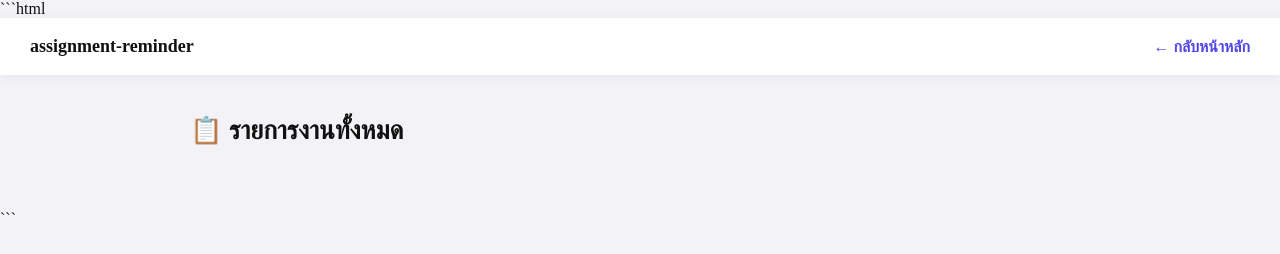
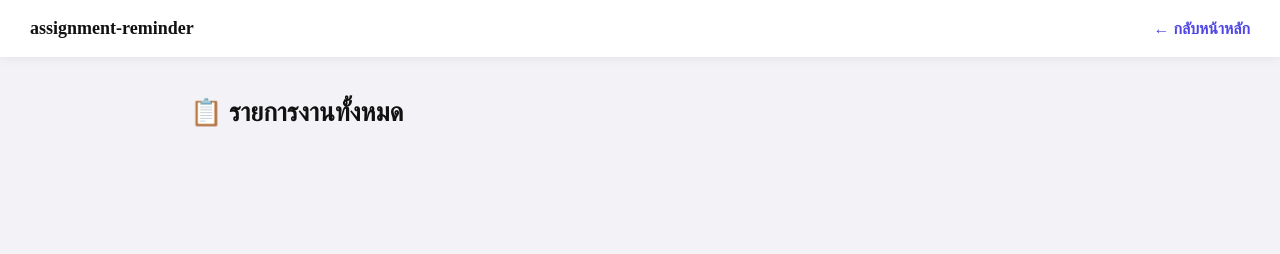
Before and after one commit to icebam141414-hue/assignment-reminder2, a website: page tasks2.html in a window 1280 px wide. Drawn offline with Linux system fonts and the light colour scheme.

Commit message:
Update tasks2.html

````diff
--- a/tasks2.html
+++ b/tasks2.html
@@ -1,4 +1,3 @@
-```html
 <!DOCTYPE html>
 <html lang="th">
 <head>
@@ -40,8 +39,7 @@
 </script>
 
 <!-- โหลดไฟล์แสดงรายการงาน -->
-<script src="tasks.js"></script>
+<script src="tasks2.js"></script>
 
 </body>
 </html>
-```
````
